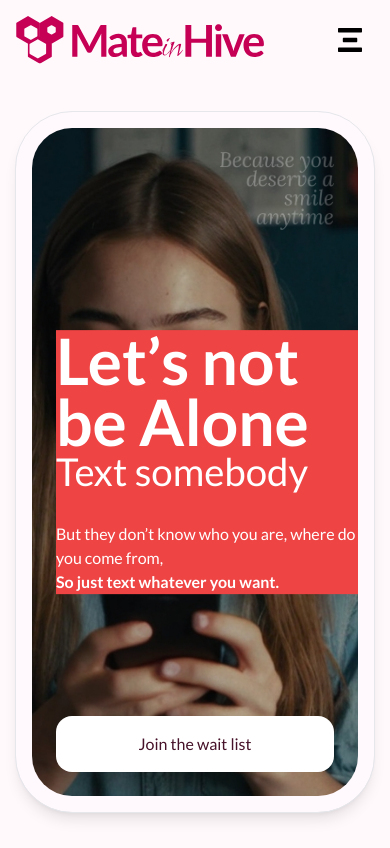
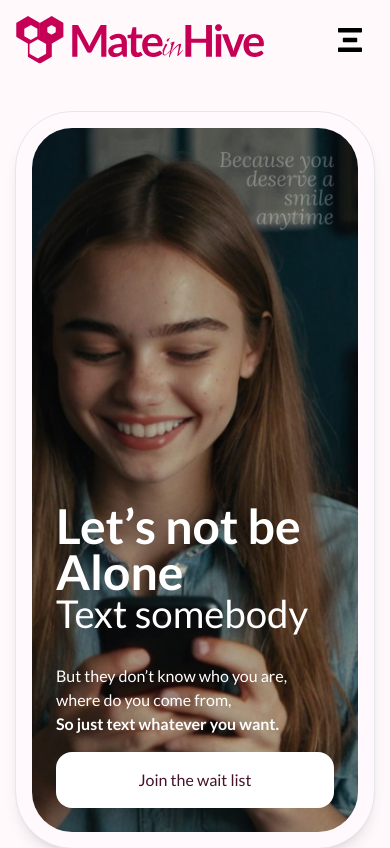
Before and after one commit to TitanXtream/chat-mateinhive, a Next.js app: page / in a window 390 px wide. Shown: the top 848 px of the page. Built offline with nearby package versions, Linux system fonts and the light colour scheme.

Commit message:
HERO SECTION UI COMPLETED

```diff
--- a/src/app/page.tsx
+++ b/src/app/page.tsx
@@ -5,9 +5,8 @@ import Section from './_components/Section';
 export default function Home() {
   return (
     <div className='container'>
-      <section className='w-full lg:my-[3rem] max-lg:py-[2rem] max-lg:h-[calc(100svh_-_5rem)] landscape:min-h-[50rem]'>
-        <HomeCaresol />
-      </section>
+      <HomeCaresol />
+
       <section className='w-full flex flex-col gap-[2rem] md:pt-[10rem] md:pb-[5rem] py-[3rem] px-[1rem] items-center'>
         <h1 className='font-bold text-[3rem] text-center'>Feeling lonely?</h1>
         <p className='max-w-[50rem] text-center text-[1.5rem]'>
--- a/src/components/layouts/home-layout/HomeCaresol.tsx
+++ b/src/components/layouts/home-layout/HomeCaresol.tsx
@@ -7,10 +7,16 @@ import 'swiper/css';
 
 import Image from 'next/image';
 import { JoinWaitListSpecialButton } from '@/components/ui/Buttons';
+import { isDesktop } from 'react-device-detect';
 // import { Button } from '@/components/ui/Buttons';
 
 const HomeCaresol = () => {
   return (
+    <section
+      className={`w-full lg:my-[3rem] max-lg:py-[2rem] max-lg:h-[calc(100svh_-_5rem)]  ${
+        isDesktop ? 'min-h-[50rem]' : 'landscape:min-h-[50rem]'
+      }`}
+    >
       <div className='lg:h-auto h-full md:rounded-[4.5rem] rounded-[3.5rem] overflow-hidden md:p-[2rem] p-[1rem] outline-[1px] shadow-lg outline-gray-200 outline bg-primary-light/5'>
         <div
           className='relative w-full lg:h-auto h-full rounded-[2.5rem] overflow-hidden lg:[--hero-image-padding:3rem]  [--hero-image-padding:1.5rem] lg:aspect-video lg:min-h-[40rem]
@@ -26,17 +32,32 @@ const HomeCaresol = () => {
             // height={100}
             // className='w-full h-full'
           />
-        <div className='absolute z-[1] top-[50%] translate-y-[-50%] left-[--hero-image-padding] bg-red-500 text-white'>
-          <div className='md:text-[1.1rem] text-[1em]'>
-            <div className='font-semibold text-[4em] leading-[96%]'>
+          <div className='absolute z-[1] lg:top-[50%] lg:translate-y-[-50%] max-lg:bottom-[6rem] left-[--hero-image-padding] text-white max-lg:right-[--hero-image-padding]'>
+            <div
+              className={` ${
+                isDesktop
+                  ? 'md:text-[1.1rem] text-[1rem]'
+                  : 'md:text-[1.1rem] text- text-[0.75em]'
+              }`}
+            >
+              <div className='max-lg:hidden font-semibold text-[4em] leading-[96%]'>
                 Let’s not
-              <br className='max-lg:' /> be Alone
+                <br /> be Alone
               </div>
-            <div className='text-[2.4em] leading-[96%]'>Text somebody</div>
-            <div className='mt-[2em] md:max-w-[15em]'>
+              <div className='lg:hidden font-semibold text-[3em] leading-[96%]'>
+                Let’s not be Alone
+              </div>
+              <div
+                className={`lg:text-[2.4em] ${
+                  isDesktop ? 'text-[2.4rem]' : 'sm:text-[2rem] text-[1.5rem]'
+                } leading-[96%]`}
+              >
+                Text somebody
+              </div>
+              <div className='mt-[2em] lg:max-w-[15em]'>
                 But they don’t know who you are, where do you come from,
               </div>
-            <div className='font-bold md:max-w-[15em]'>
+              <div className='font-bold lg:max-w-[15em]'>
                 So just text whatever you want.
               </div>
             </div>
@@ -67,6 +88,7 @@ const HomeCaresol = () => {
           </div>
         </div>
       </div>
+    </section>
   );
 };
 
```
Lines whose indentation alone changed are shown as unchanged.
